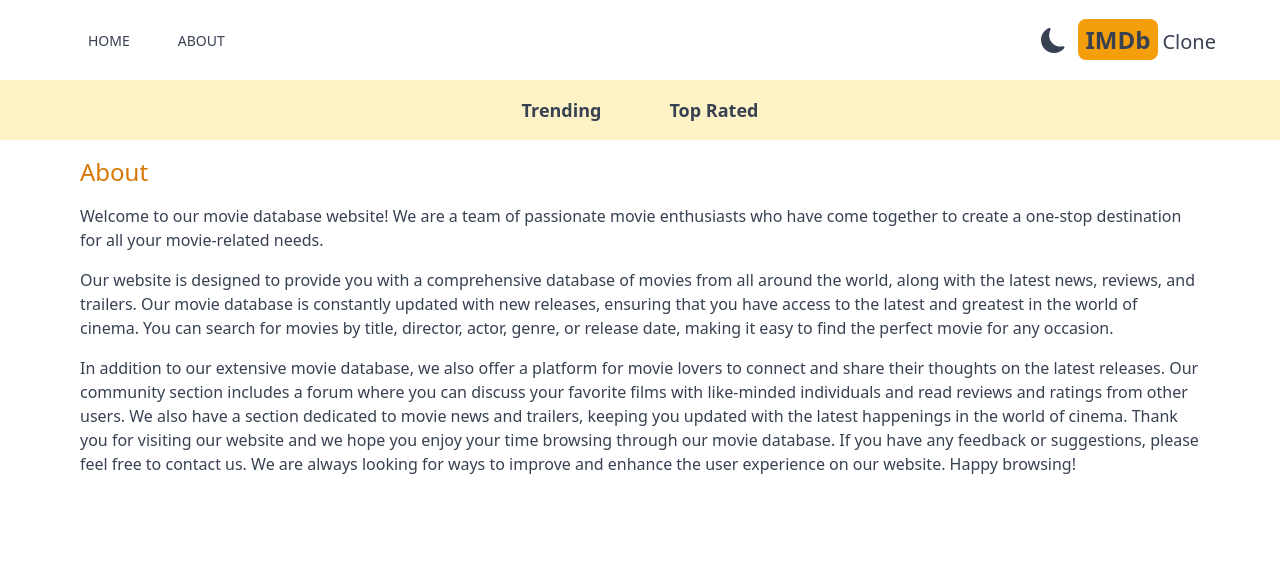
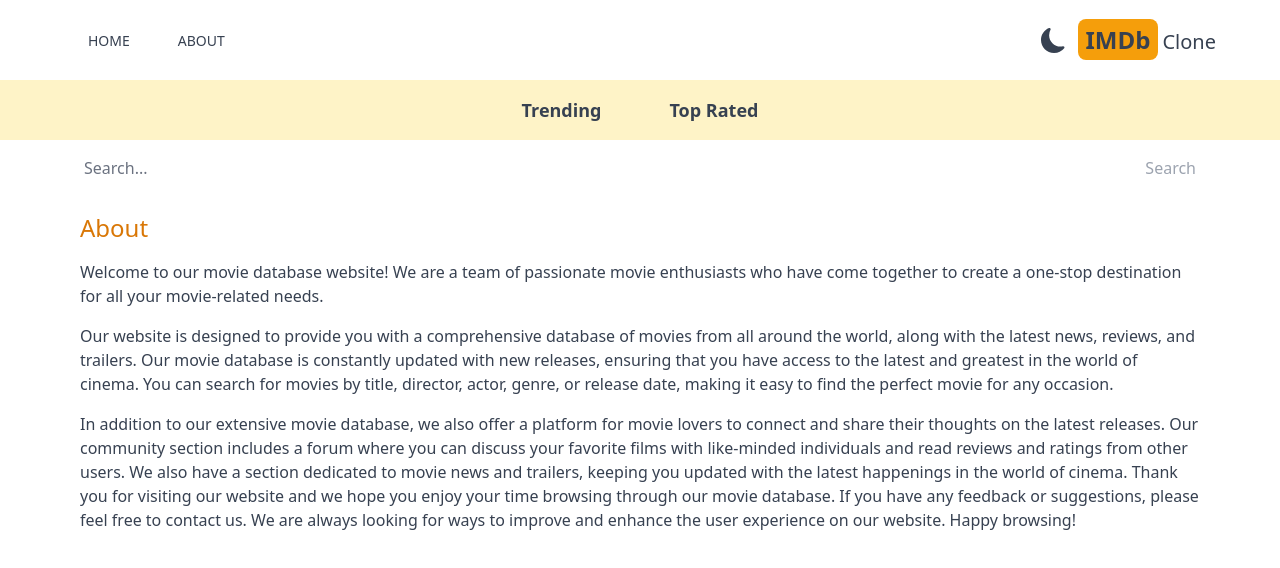
Before and after one commit to SameerManjrekar/sam-imdb-clone, a Next.js app: page /about in a window 1280 px wide. Shown: the top 568 px of the page. Built offline with nearby package versions, Linux system fonts and the light colour scheme.

Commit message:
Added search functionality

```diff
--- a/src/app/layout.tsx
+++ b/src/app/layout.tsx
@@ -3,6 +3,7 @@
 import Header from "@/components/Header";
 import Providers from "./Providers";
 import Navbar from "@/components/Navbar";
+import SearchBox from "@/components/SearchBox";
 
 export default function RootLayout({
   children,
@@ -15,6 +16,7 @@
         <Providers>
           <Header />
           <Navbar />
+          <SearchBox />
           {children}
         </Providers>
       </body>
--- a/src/app/movie/[id]/page.tsx
+++ b/src/app/movie/[id]/page.tsx
@@ -10,12 +10,11 @@
 
 export default async function MovieDetailPage(props: Props) {
   const movieId = props.params.id;
-  //   console.log("id", movieId);
   const res = await fetch(`${BASE_URL}/movie/${movieId}?api_key=${API_KEY}`);
 
-  //   if (!res.ok) {
-  //     throw new Error("Failed to Fetch Data!");
-  //   }
+  if (!res.ok) {
+    throw new Error("Failed to Fetch Data!");
+  }
 
   const data = await res.json();
 
--- /dev/null
+++ b/src/app/search/[searchTerm]/page.tsx
@@ -0,0 +1,32 @@
+import Results from "@/components/Results";
+import React from "react";
+
+type Props = {
+  params: any;
+};
+
+const API_KEY = process.env.API_KEY;
+const BASE_URL = "https://api.themoviedb.org/3/search/movie/";
+
+export default async function SearchMovie(props: Props) {
+  const searchTerm = props.params.searchTerm;
+  const res = await fetch(
+    `${BASE_URL}?api_key=${API_KEY}&query=${searchTerm}&language=en-US&include_adult=false`
+  );
+
+  if (!res.ok) {
+    throw new Error("Error Fetching data!");
+  }
+
+  const data = await res.json();
+  const results = data.results;
+
+  return (
+    <div>
+      {results && results.length === 0 && (
+        <h1 className="text-center pt-6">No results found!</h1>
+      )}
+      {results && results.length > 0 && <Results results={results} />}
+    </div>
+  );
+}
--- /dev/null
+++ b/src/components/SearchBox.tsx
@@ -0,0 +1,39 @@
+"use client";
+import React, { useState } from "react";
+import { useRouter } from "next/navigation";
+
+type Props = {};
+
+const SearchBox = (props: Props) => {
+  const [search, setSearch] = useState<string>("");
+  const router = useRouter();
+
+  const handleSubmit = (e: React.ChangeEvent<HTMLFormElement>) => {
+    e.preventDefault();
+    if (!search) return;
+    router.push(`/search/${search}`);
+  };
+  return (
+    <form
+      className="max-w-6xl mx-auto flex justify-between items-center px-5"
+      onSubmit={handleSubmit}
+    >
+      <input
+        onChange={(e) => setSearch(e.target.value)}
+        value={search}
+        type="text"
+        placeholder="Search..."
+        className="w-full h-14 rounded-sm placeholder-gray-500 outline-none bg-transparent flex-1"
+      />
+      <button
+        disabled={!search}
+        type="submit"
+        className="text-amber-600 disabled:text-gray-400 cursor-pointer"
+      >
+        Search
+      </button>
+    </form>
+  );
+};
+
+export default SearchBox;
```
